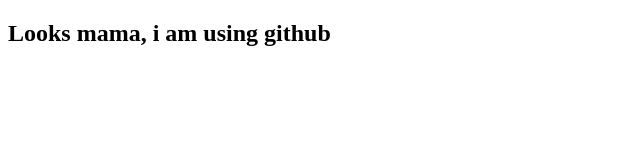
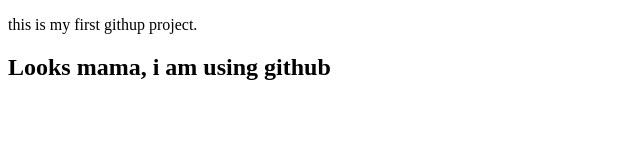
Before and after one commit to Alaminkhan5/My-First-Web, a plain HTML site: page index.html in a window 1280 px wide. Shown: the whole page, without its empty margins (0-640 px from the left). Drawn offline with Linux system fonts and the light colour scheme.

```diff
--- a/index.html
+++ b/index.html
@@ -6,6 +6,7 @@
     <title>Document</title>
 </head>
 <body>
+    <p>this is my first githup project.</p>
     <h2>Looks mama, i am using github</h2>
 </body>
 </html>
```
Also changed, not shown: 1 other file.
